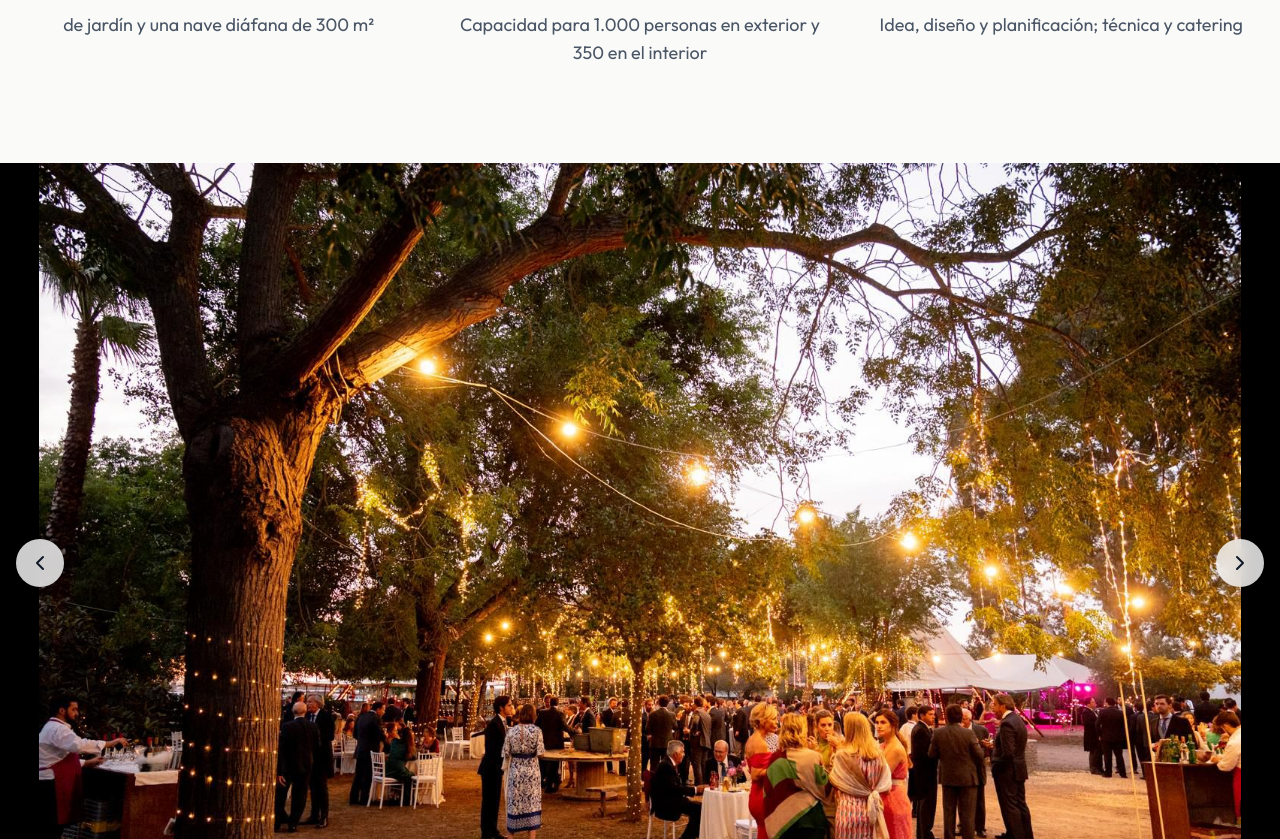
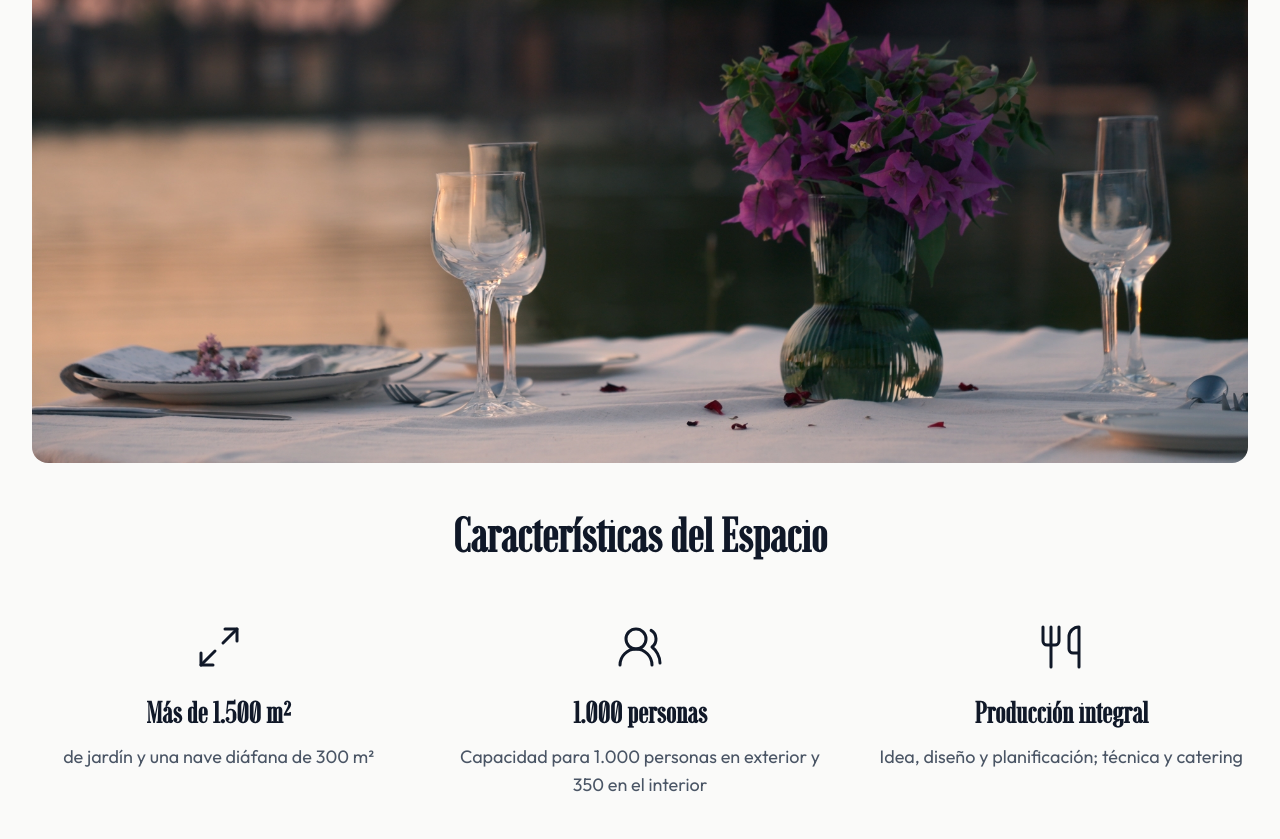
Before and after one commit to alvarogpp12/lostaranjales, a Next.js app: page / in a window 1280 px wide. Shown: the part 2361-3200 px from the top of the page. Built offline with nearby package versions, Linux system fonts and the light colour scheme.

Commit message:
Galeria: franjas blancas (sin zoom). Features: imagen 16:9 a ancho completo (fotomesalaguna)

```diff
--- a/components/features.tsx
+++ b/components/features.tsx
@@ -1,3 +1,4 @@
+import Image from 'next/image'
 import { Maximize2, Users2, Utensils } from 'lucide-react'
 
 const features = [
@@ -19,9 +20,22 @@ const features = [
 ]
 
 export function Features() {
-	return (
-		<section className="bg-stone-50 py-24">
-			<div className="mx-auto max-w-7xl px-4 sm:px-6 lg:px-8">
+    return (
+        <section className="bg-stone-50 py-24">
+            {/* Imagen 16:9 a ancho completo de la página */}
+            <div className="mx-auto mb-12 max-w-7xl px-4 sm:px-6 lg:px-8">
+                <div className="relative aspect-video w-full overflow-hidden rounded-2xl bg-white">
+                    <Image
+                        src="/images/fotomesalaguna.jpg"
+                        alt="Los Taranjales - Mesa en la laguna"
+                        fill
+                        className="object-contain"
+                        priority
+                    />
+                </div>
+            </div>
+
+            <div className="mx-auto max-w-7xl px-4 sm:px-6 lg:px-8">
 				<div className="mb-16 text-center">
 					<h2 className="mb-4 font-serif text-4xl font-bold text-gray-900 md:text-5xl">
 						Características del Espacio
--- a/components/gallery.tsx
+++ b/components/gallery.tsx
@@ -144,9 +144,9 @@ export function Gallery() {
     }, [])
 
     return (
-        <section id="espacios" className="relative h-screen w-full bg-black">
+        <section id="espacios" className="relative h-screen w-full bg-white">
             {/* Imagen a pantalla completa */}
-            <div className="absolute inset-0 bg-black">
+            <div className="absolute inset-0 bg-white">
                 <Image
                     key={images[index]}
                     src={images[index]}
```
Also changed, not shown: public/images/fotomesalaguna.jpg (added).
